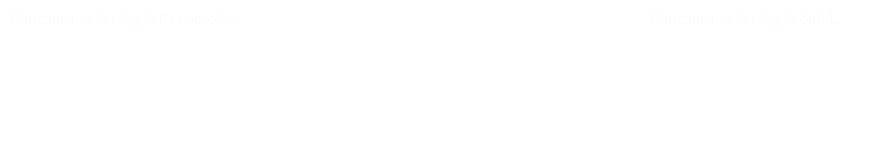
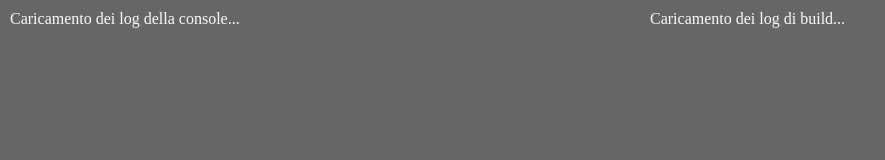
Before and after one commit to liluxdev/Caprover-Logs-Fetcher, a website: page index.html in a window 1280 px wide. Shown: the whole page, without its empty margins (0-885 px from the left). Drawn offline with Linux system fonts and the light colour scheme.

Commit message:
black 666 bg

```diff
--- a/index.html
+++ b/index.html
@@ -15,7 +15,7 @@
       .log-container {
         width: 50%;
         overflow-y: scroll;
-        background-color: 666;
+        background-color: #666;
         padding: 10px;
       }
     </style>
```
